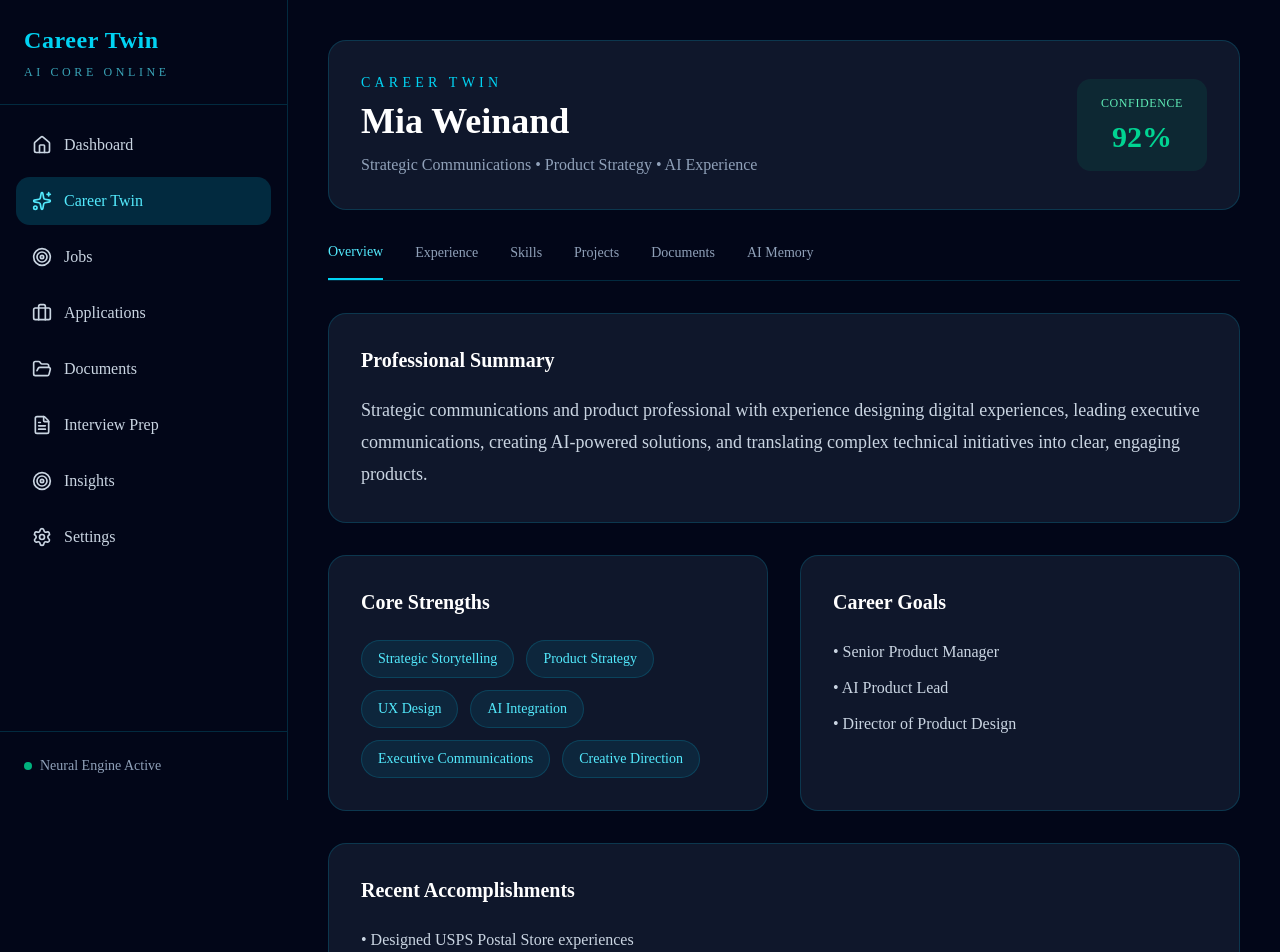
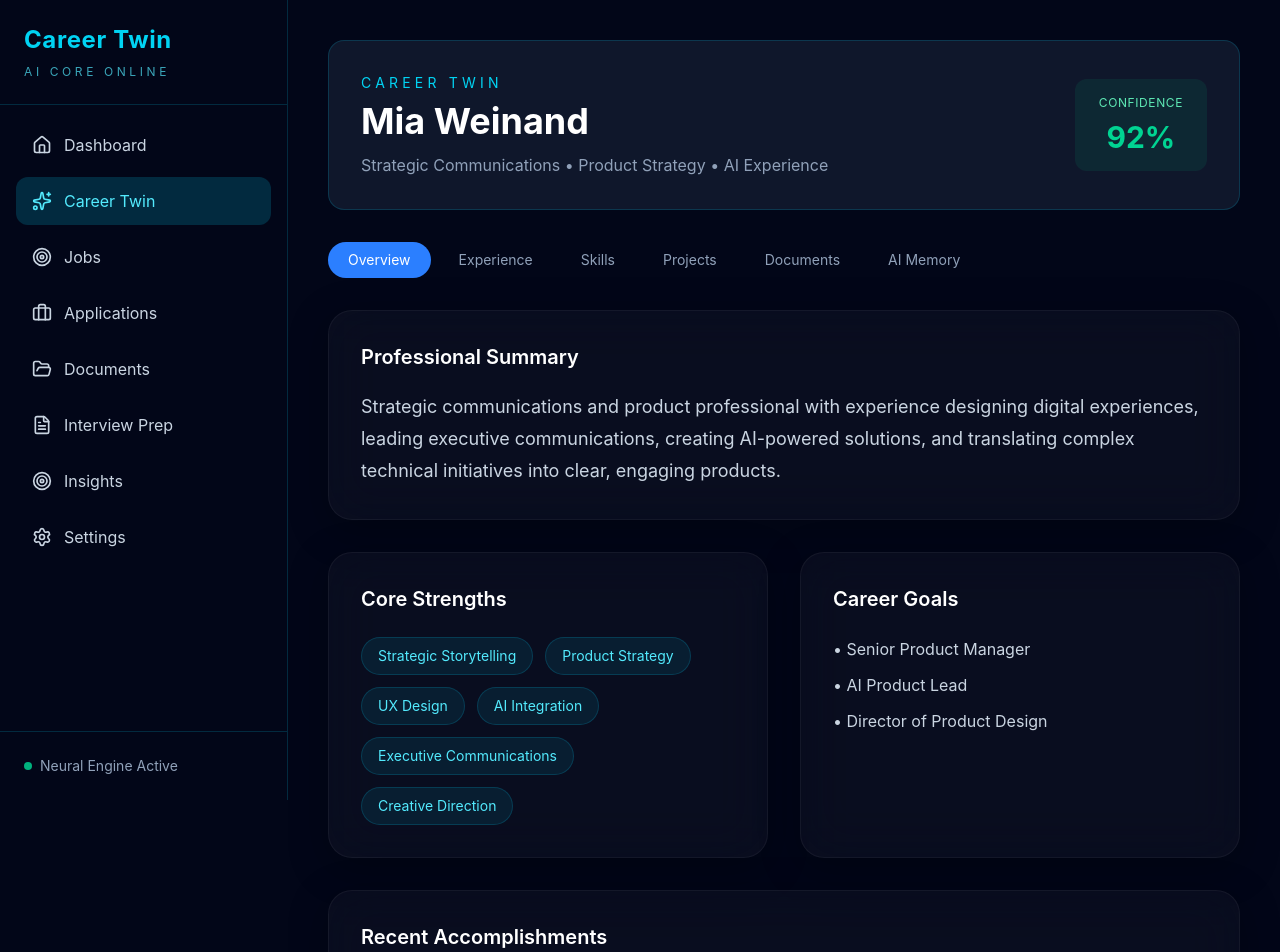
Before and after one commit to weinandmia-21/Career-Twin, a Next.js app: page /career-twin in a window 1280 px wide. Shown: the top 952 px of the page. Built offline with nearby package versions, Linux system fonts and the light colour scheme.

Commit message:
Redesign UI foundation

```diff
--- a/app/globals.css
+++ b/app/globals.css
@@ -1,152 +1,28 @@
 @import "tailwindcss";
-@import "tw-animate-css";
-@import "shadcn/tailwind.css";
 
-@custom-variant dark (&:is(.dark *));
-
-@theme inline {
-  --color-background: var(--background);
-  --color-foreground: var(--foreground);
-  --font-sans: var(--font-sans);
-  --font-mono: var(--font-geist-mono);
-  --font-heading: var(--font-sans);
-  --color-sidebar-ring: var(--sidebar-ring);
-  --color-sidebar-border: var(--sidebar-border);
-  --color-sidebar-accent-foreground: var(--sidebar-accent-foreground);
-  --color-sidebar-accent: var(--sidebar-accent);
-  --color-sidebar-primary-foreground: var(--sidebar-primary-foreground);
-  --color-sidebar-primary: var(--sidebar-primary);
-  --color-sidebar-foreground: var(--sidebar-foreground);
-  --color-sidebar: var(--sidebar);
-  --color-chart-5: var(--chart-5);
-  --color-chart-4: var(--chart-4);
-  --color-chart-3: var(--chart-3);
-  --color-chart-2: var(--chart-2);
-  --color-chart-1: var(--chart-1);
-  --color-ring: var(--ring);
-  --color-input: var(--input);
-  --color-border: var(--border);
-  --color-destructive: var(--destructive);
-  --color-accent-foreground: var(--accent-foreground);
-  --color-accent: var(--accent);
-  --color-muted-foreground: var(--muted-foreground);
-  --color-muted: var(--muted);
-  --color-secondary-foreground: var(--secondary-foreground);
-  --color-secondary: var(--secondary);
-  --color-primary-foreground: var(--primary-foreground);
-  --color-primary: var(--primary);
-  --color-popover-foreground: var(--popover-foreground);
-  --color-popover: var(--popover);
-  --color-card-foreground: var(--card-foreground);
-  --color-card: var(--card);
-  --radius-sm: calc(var(--radius) * 0.6);
-  --radius-md: calc(var(--radius) * 0.8);
-  --radius-lg: var(--radius);
-  --radius-xl: calc(var(--radius) * 1.4);
-  --radius-2xl: calc(var(--radius) * 1.8);
-  --radius-3xl: calc(var(--radius) * 2.2);
-  --radius-4xl: calc(var(--radius) * 2.6);
+:root {
+  --background: #020617;
+  --foreground: #f8fafc;
 }
 
-:root {
-  --background: oklch(1 0 0);
-  --foreground: oklch(0.145 0 0);
-  --card: oklch(1 0 0);
-  --card-foreground: oklch(0.145 0 0);
-  --popover: oklch(1 0 0);
-  --popover-foreground: oklch(0.145 0 0);
-  --primary: oklch(0.205 0 0);
-  --primary-foreground: oklch(0.985 0 0);
-  --secondary: oklch(0.97 0 0);
-  --secondary-foreground: oklch(0.205 0 0);
-  --muted: oklch(0.97 0 0);
-  --muted-foreground: oklch(0.556 0 0);
-  --accent: oklch(0.97 0 0);
-  --accent-foreground: oklch(0.205 0 0);
-  --destructive: oklch(0.577 0.245 27.325);
-  --border: oklch(0.922 0 0);
-  --input: oklch(0.922 0 0);
-  --ring: oklch(0.708 0 0);
-  --chart-1: oklch(0.87 0 0);
-  --chart-2: oklch(0.556 0 0);
-  --chart-3: oklch(0.439 0 0);
-  --chart-4: oklch(0.371 0 0);
-  --chart-5: oklch(0.269 0 0);
-  --radius: 0.625rem;
-  --sidebar: oklch(0.985 0 0);
-  --sidebar-foreground: oklch(0.145 0 0);
-  --sidebar-primary: oklch(0.205 0 0);
-  --sidebar-primary-foreground: oklch(0.985 0 0);
-  --sidebar-accent: oklch(0.97 0 0);
-  --sidebar-accent-foreground: oklch(0.205 0 0);
-  --sidebar-border: oklch(0.922 0 0);
-  --sidebar-ring: oklch(0.708 0 0);
+html,
+body {
+  min-height: 100%;
+  background:
+    radial-gradient(circle at top right, rgba(59,130,246,.12), transparent 30%),
+    radial-gradient(circle at bottom left, rgba(14,165,233,.08), transparent 35%),
+    #020617;
+  color: var(--foreground);
 }
 
-.dark {
-  --background: oklch(0.145 0 0);
-  --foreground: oklch(0.985 0 0);
-  --card: oklch(0.205 0 0);
-  --card-foreground: oklch(0.985 0 0);
-  --popover: oklch(0.205 0 0);
-  --popover-foreground: oklch(0.985 0 0);
-  --primary: oklch(0.922 0 0);
-  --primary-foreground: oklch(0.205 0 0);
-  --secondary: oklch(0.269 0 0);
-  --secondary-foreground: oklch(0.985 0 0);
-  --muted: oklch(0.269 0 0);
-  --muted-foreground: oklch(0.708 0 0);
-  --accent: oklch(0.269 0 0);
-  --accent-foreground: oklch(0.985 0 0);
-  --destructive: oklch(0.704 0.191 22.216);
-  --border: oklch(1 0 0 / 10%);
-  --input: oklch(1 0 0 / 15%);
-  --ring: oklch(0.556 0 0);
-  --chart-1: oklch(0.87 0 0);
-  --chart-2: oklch(0.556 0 0);
-  --chart-3: oklch(0.439 0 0);
-  --chart-4: oklch(0.371 0 0);
-  --chart-5: oklch(0.269 0 0);
-  --sidebar: oklch(0.205 0 0);
-  --sidebar-foreground: oklch(0.985 0 0);
-  --sidebar-primary: oklch(0.488 0.243 264.376);
-  --sidebar-primary-foreground: oklch(0.985 0 0);
-  --sidebar-accent: oklch(0.269 0 0);
-  --sidebar-accent-foreground: oklch(0.985 0 0);
-  --sidebar-border: oklch(1 0 0 / 10%);
-  --sidebar-ring: oklch(0.556 0 0);
+body {
+  font-family: Inter, sans-serif;
 }
 
-@layer base {
-  * {
-    @apply border-border outline-ring/50;
-  }
+* {
+  box-sizing: border-box;
+}
 
-  html {
-    @apply font-sans;
-  }
-
-  body {
-    @apply text-foreground;
-
-    background:
-      radial-gradient(circle at top right, rgba(0,212,255,.10), transparent 40%),
-      radial-gradient(circle at bottom left, rgba(59,130,246,.08), transparent 35%),
-      #020817;
-  }
-
-  body::before {
-    content: "";
-    position: fixed;
-    inset: 0;
-    pointer-events: none;
-
-    background-image:
-      linear-gradient(rgba(255,255,255,.03) 1px, transparent 1px),
-      linear-gradient(90deg, rgba(255,255,255,.03) 1px, transparent 1px);
-
-    background-size: 48px 48px;
-    opacity: .12;
-    z-index: -1;
-  }
+::selection {
+  background: rgba(59,130,246,.35);
 }
--- a/components/career-twin/ProfileTabs.tsx
+++ b/components/career-twin/ProfileTabs.tsx
@@ -11,16 +11,23 @@ const tabs = [
 
 export default function ProfileTabs() {
   return (
-    <div className="mt-8 border-b border-cyan-500/20">
-      <nav className="flex gap-8 overflow-x-auto">
+    <div className="mt-8">
+      <nav className="flex gap-2 overflow-x-auto">
         {tabs.map((tab, index) => (
           <button
             key={tab}
-            className={`pb-4 text-sm font-medium transition ${
-              index === 0
-                ? "border-b-2 border-cyan-400 text-cyan-300"
-                : "text-slate-400 hover:text-white"
-            }`}
+            className={`
+              rounded-full
+              px-5
+              py-2
+              text-sm
+              transition-all
+              ${
+                index === 0
+                  ? "bg-blue-500 text-white"
+                  : "text-slate-400 hover:bg-white/5 hover:text-white"
+              }
+            `}
           >
             {tab}
           </button>
--- a/components/onboarding/ProgressSteps.tsx
+++ b/components/onboarding/ProgressSteps.tsx
@@ -0,0 +1,29 @@
+const steps = [
+  "Upload Resume",
+  "Review Information",
+  "Build Career Twin",
+];
+
+export default function ProgressSteps() {
+  return (
+    <div className="mb-12 flex items-center justify-center gap-8">
+      {steps.map((step, index) => (
+        <div key={step} className="flex items-center gap-3">
+          <div
+            className={`flex h-8 w-8 items-center justify-center rounded-full text-sm font-bold ${
+              index === 0
+                ? "bg-cyan-500 text-slate-950"
+                : "border border-slate-700 text-slate-400"
+            }`}
+          >
+            {index + 1}
+          </div>
+
+          <span className="text-sm text-slate-300">
+            {step}
+          </span>
+        </div>
+      ))}
+    </div>
+  );
+}
--- a/components/onboarding/WelcomeCard.tsx
+++ b/components/onboarding/WelcomeCard.tsx
@@ -0,0 +1,31 @@
+import Card from "@/components/ui/Card";
+import Button from "@/components/ui/Button";
+
+export default function WelcomeCard() {
+  return (
+    <Card>
+      <div className="mx-auto max-w-2xl py-10 text-center">
+        <p className="text-xs font-semibold uppercase tracking-[0.3em] text-cyan-400">
+          Welcome
+        </p>
+
+        <h1 className="mt-4 text-5xl font-bold text-white">
+          Build Your Career Twin
+        </h1>
+
+        <p className="mt-6 text-lg leading-8 text-slate-300">
+          Upload your resume and let AI build a living profile that powers
+          resumes, interview prep, career coaching, and job recommendations.
+        </p>
+
+        <div className="mt-10">
+          <Button>Upload Resume</Button>
+        </div>
+
+        <p className="mt-6 text-sm text-slate-500">
+          PDF • DOCX • Maximum 10 MB
+        </p>
+      </div>
+    </Card>
+  );
+}
--- a/components/ui/Button.tsx
+++ b/components/ui/Button.tsx
@@ -9,12 +9,32 @@ export default function Button({
 }: ButtonProps) {
   const styles =
     variant === "primary"
-      ? "bg-cyan-500 text-slate-950 hover:bg-cyan-400"
-      : "border border-cyan-500/20 text-cyan-300 hover:bg-cyan-500/10";
+      ? `
+        bg-blue-500
+        text-white
+        hover:bg-blue-400
+      `
+      : `
+        border
+        border-white/10
+        bg-white/5
+        text-white
+        hover:bg-white/10
+      `;
 
   return (
     <button
-      className={`rounded-xl px-5 py-3 font-semibold transition ${styles}`}
+      className={`
+        rounded-xl
+        px-6
+        py-3
+        font-medium
+        transition-all
+        duration-200
+        hover:scale-[1.02]
+        active:scale-[0.98]
+        ${styles}
+      `}
     >
       {children}
     </button>
--- a/components/ui/Card.tsx
+++ b/components/ui/Card.tsx
@@ -2,12 +2,31 @@ import { ReactNode } from "react";
 
 interface CardProps {
   children: ReactNode;
+  className?: string;
 }
 
-export default function Card({ children }: CardProps) {
+export default function Card({
+  children,
+  className = "",
+}: CardProps) {
   return (
-    <div className="rounded-2xl border border-cyan-500/20 bg-slate-900 p-8">
-      {children}
+    <div
+      className={`
+        rounded-3xl
+        border
+        border-white/5
+        bg-white/[0.03]
+        backdrop-blur-xl
+        shadow-[0_10px_40px_rgba(0,0,0,.25)]
+        transition-all
+        duration-300
+        hover:border-white/10
+        ${className}
+      `}
+    >
+      <div className="p-8">
+        {children}
+      </div>
     </div>
   );
 }
```
